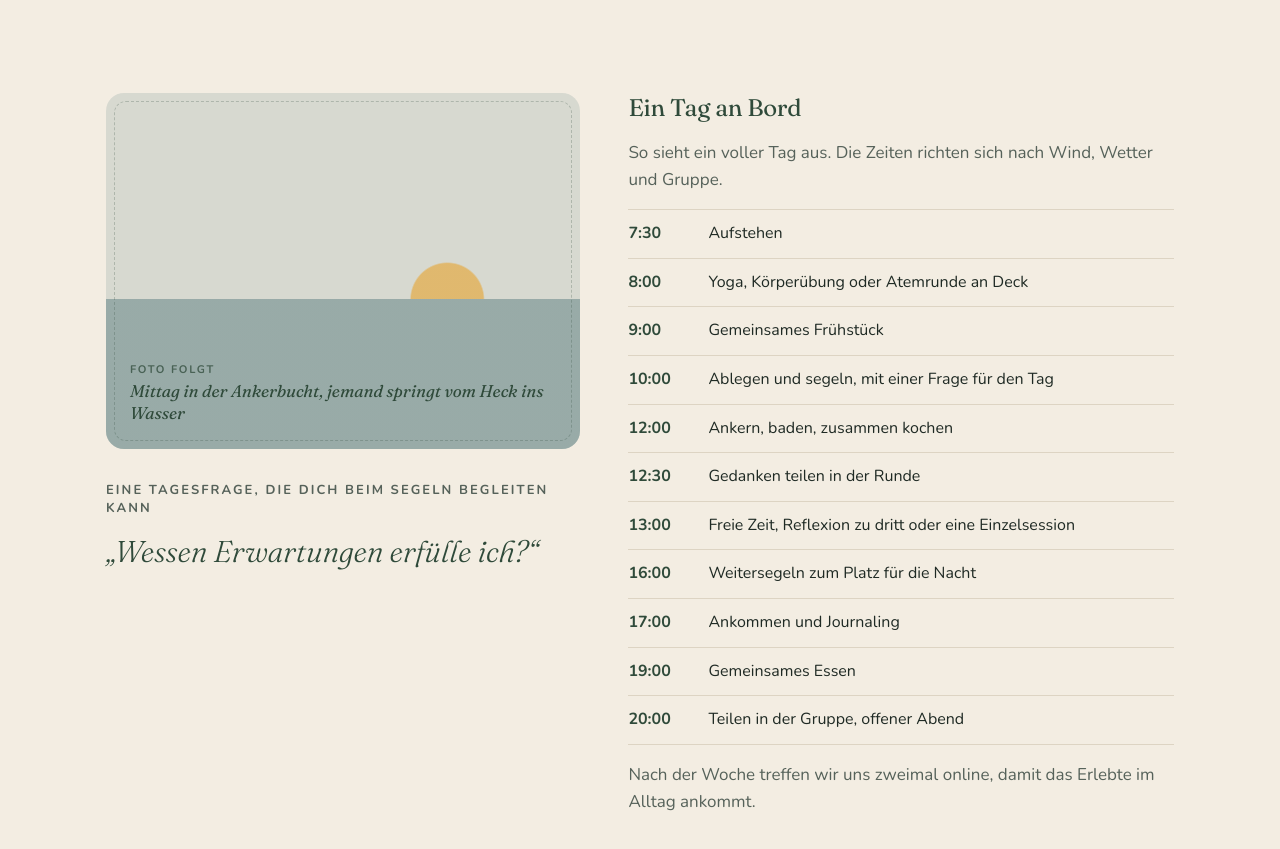
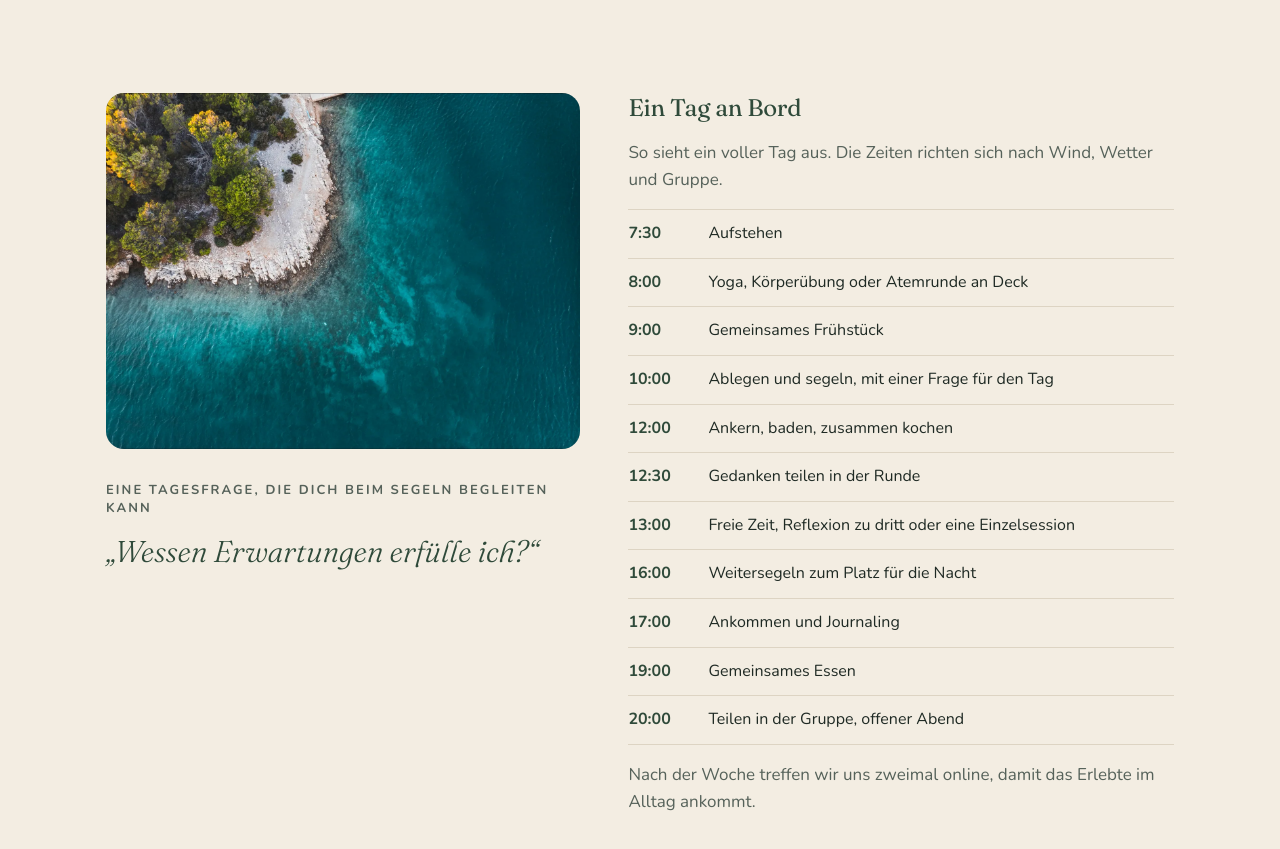
Before and after one commit to asaloa/asaloa-website, a plain HTML site: page ablegen.html in a window 1280 px wide. Shown: the part 2152-3001 px from the top of the page. Drawn offline with Linux system fonts and the light colour scheme.

Commit message:
Foto für den Abschnitt Die Woche (ablegen-mittag)
Bucht von oben von Máté Melega, Unsplash-Lizenz
https://unsplash.com/photos/SifAd_JtfpQ

Co-Authored-By: Claude Opus 5.5 <noreply@anthropic.com>
Claude-Session: https://claude.ai/code/session_01S7jktvVxKvDmHaxzH7P6eu

```diff
--- a/ablegen.html
+++ b/ablegen.html
@@ -85,7 +85,7 @@
 
       <div class="day">
         <div class="stack">
-          <figure class="bild r-4x3 t-meer" data-bild="ablegen-mittag"><div class="bild-platz" role="img" aria-label="Platzhalter für ein Foto: Mittag in der Ankerbucht, jemand springt vom Heck ins Wasser"><span class="bild-tag">Foto folgt</span><span class="bild-motiv">Mittag in der Ankerbucht, jemand springt vom Heck ins Wasser</span></div></figure>
+          <figure class="bild r-4x3 t-meer" data-bild="ablegen-mittag"><img src="img/ablegen-mittag.webp" alt="Türkise Bucht von oben, eine Felsnase mit Pinien ragt ins klare Wasser" width="1400" height="1050" loading="lazy"></figure>
           <span class="label">Eine Tagesfrage, die dich beim Segeln begleiten kann</span>
           <p class="quote">„Wessen Erwartungen erfülle ich?“</p>
         </div>
```
Also changed, not shown: img/ablegen-mittag.webp (added).
